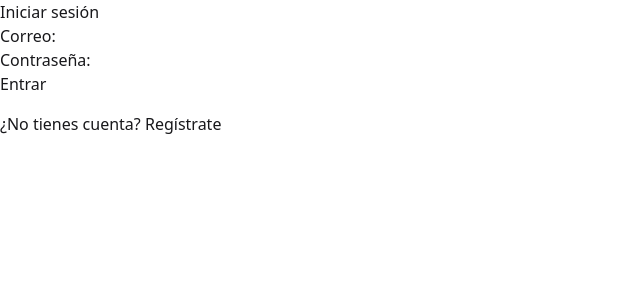
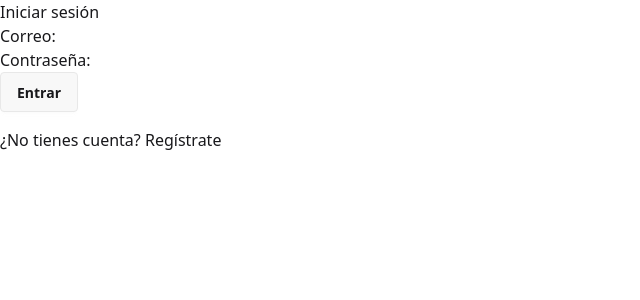
Before and after one commit to rogandven/U2yyT2GDn75vmSQ, a React (Vite) app in the folder frontend/: page /login in a window 1280 px wide. Shown: the top 300 px of the page, without its empty margins (0-640 px from the left). Built offline with nearby package versions, Linux system fonts and the light colour scheme.

Commit message:
IT WORKS!!! IT WORKS!!!

```diff
--- a/frontend/src/components/LoginRegisterForm.jsx
+++ b/frontend/src/components/LoginRegisterForm.jsx
@@ -138,7 +138,7 @@ const LoginRegisterForm = ({ mode = "login", onSubmit, loginError}) => {
           )}
         </div>
 
-        <button type="submit">
+        <button type="submit" className="btn">
           {mode === "login" ? "Entrar" : "Registrarse"}
         </button>
       </form>
```
